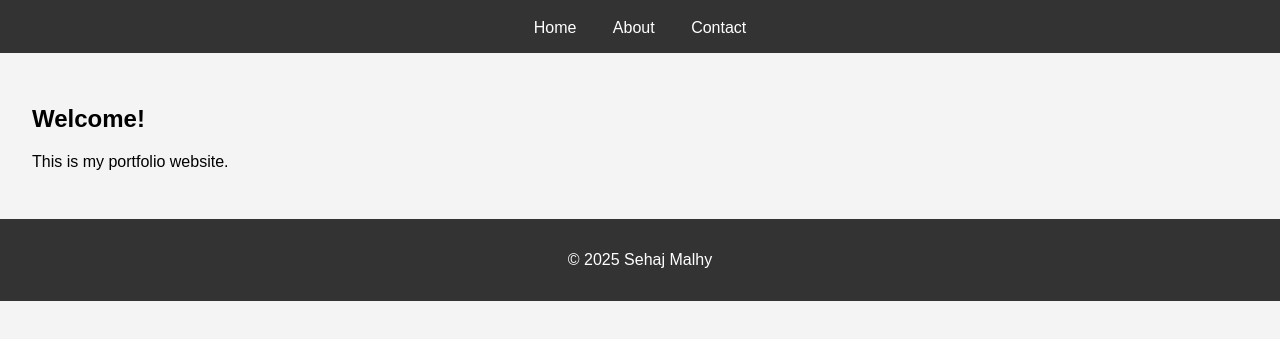
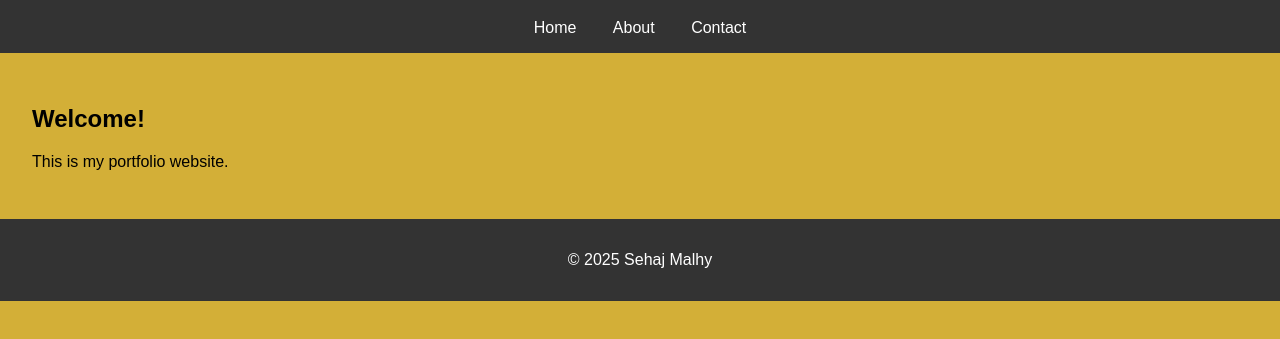
Before and after one commit to SehajMalhy/Portfolio, a plain HTML site: page index.html in a window 1280 px wide. Shown: the part 77-416 px from the top of the page. Drawn offline with Linux system fonts and the light colour scheme.

Commit message:
Update styles.css

```diff
--- a/styles.css
+++ b/styles.css
@@ -2,7 +2,7 @@ body {
   font-family: Arial, sans-serif;
   margin: 0;
   padding: 0;
-  background-color: #f4f4f4;
+  background-color: #d3af37;
 }
 
 header, footer {
```
